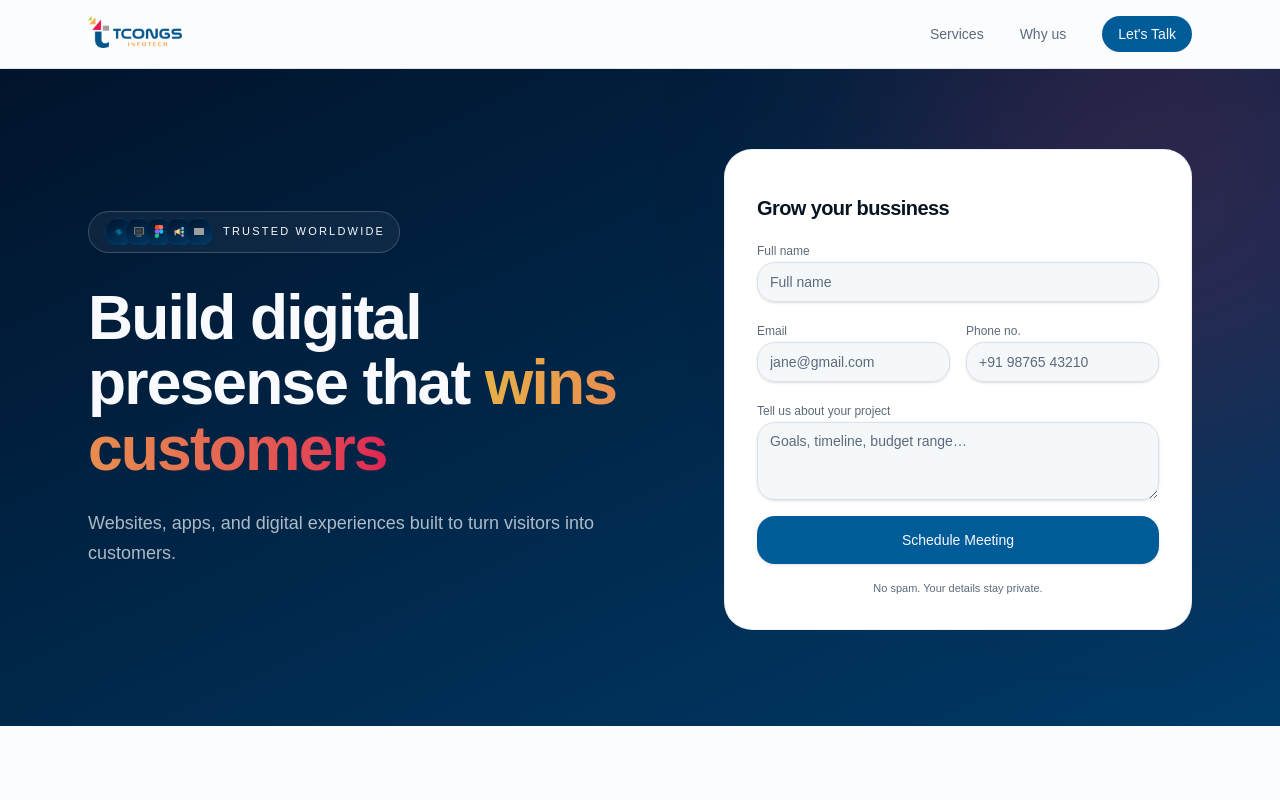
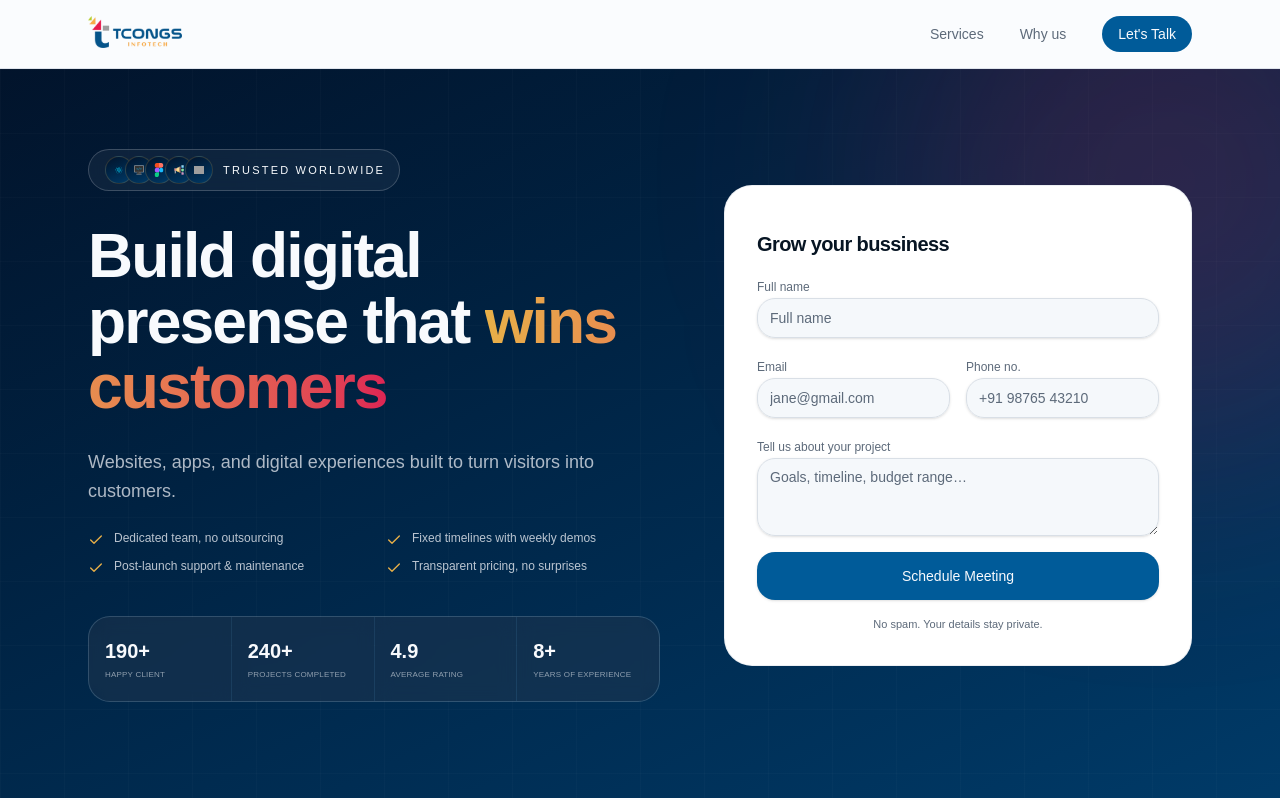
Before and after one commit to shubhamnar93/tcongs-redesgin, a Next.js app: page / in a window 1280 px wide. Built offline with nearby package versions, Linux system fonts and the light colour scheme; grey boxes are pictures that could not be loaded.

Commit message:
hero complete

```diff
--- /dev/null
+++ b/src/components/AchievmentGrid.tsx
@@ -0,0 +1,23 @@
+export const AchievmentGrid = () => {
+  return (
+    <div className="mt-10 grid max-w-xl grid-cols-2 md:grid-cols-4 gap-px overflow-hidden rounded-2xl border border-brand-foreground/10 bg-brand-foreground/10">
+      <IndividualAchievement text="190+" subText="Happy Client" />
+      <IndividualAchievement text="240+" subText="Projects Completed" />
+      <IndividualAchievement text="4.9" subText="Average rating" />
+      <IndividualAchievement text="8+" subText="Years of experience" />
+    </div>
+  )
+}
+
+const IndividualAchievement = ({ text, subText }: { text: string, subText: string }) => {
+  return (
+    <div className="bg-brand-deep/40 px-4 py-5 backdrop-blur">
+      <div className="font-display text-xl font-bold text-brand-foreground">
+        {text}
+      </div>
+      <div className="mt-1 text-[8px] uppercase tracking-wide text-brand-foreground/55">
+        {subText}
+      </div>
+    </div>
+  )
+}
--- a/src/components/Badge.tsx
+++ b/src/components/Badge.tsx
@@ -6,11 +6,11 @@ export const Badge = () => {
       <span>
       </span>
       <div className="flex">
-        <IconBox icon="/react.svg" index={1} />
-        <IconBox icon="/development.svg" index={2} />
-        <IconBox icon="/figma.svg" index={3} />
-        <IconBox icon="/branding.svg" index={4} />
-        <IconBox icon="/chip-ai-svgrepo-com.svg" index={5} />
+        <IconBox icon="/react.svg" />
+        <IconBox icon="/development.svg" />
+        <IconBox icon="/figma.svg" />
+        <IconBox icon="/branding.svg" />
+        <IconBox icon="/chip-ai-svgrepo-com.svg" />
       </div>
       Trusted Worldwide
     </span>
--- a/src/components/Hero.tsx
+++ b/src/components/Hero.tsx
@@ -1,10 +1,12 @@
+import { AchievmentGrid } from "./AchievmentGrid"
 import { Badge } from "./Badge"
 import { ContactForm } from "./ContactForm"
+import { HeroList } from "./HeroList"
 
 export const Hero = () => {
   return (
     <section className="relative overflow-hidden bg-gradient-brand pb-16 pt-8 md:pb-24 md:pt-20">
-      <div className="pointer-events-none absolute inset-0 bg-gradient-grid bg-gradient-size opacity-40"></div>
+      <div className="pointer-events-none absolute inset-0 bg-grid  opacity-40"></div>
       <div aria-hidden="true" className="pointer-events-none absolute -right-40 -top-40 h-[34rem] w-[34rem] rounded-full bg-crimson/20 blur-[120px]" />
       <div className="relative mx-auto grid max-w-6xl gap-8 px-5 sm:px-6 lg:grid-cols-[1.1fr_0.9fr] lg:items-center lg:gap-16">
         <div className="order-1 text-brand-foreground">
@@ -19,8 +21,16 @@ export const Hero = () => {
           <p className="mt-4 max-w-lg text-xs leading-relaxed text-brand-foreground/70 md:mt-7 md:text-lg">
             Websites, apps, and digital experiences built to turn visitors into customers.
           </p>
+          <div className="mt-6 hidden lg:block">
+            <HeroList />
+            <AchievmentGrid />
+          </div>
         </div>
         <ContactForm />
+        <div className="order-3 lg:hidden">
+          <HeroList />
+          <AchievmentGrid />
+        </div>
       </div>
     </section>
   )
--- /dev/null
+++ b/src/components/HeroList.tsx
@@ -0,0 +1,24 @@
+export const HeroList = () => {
+  return (
+    <ul className="grid gap-x-6 gap-y-2.5 sm:grid-cols-2">
+      <ListItem text="Dedicated team, no outsourcing" />
+      <ListItem text="Fixed timelines with weekly demos" />
+      <ListItem text="Post-launch support & maintenance" />
+      <ListItem text="Transparent pricing, no surprises" />
+    </ul>
+
+  )
+}
+const ListItem = ({ text }: { text: string }) => {
+  return (
+    <li className="flex items-start gap-2.5 text-xs text-brand-foreground/75">
+      <svg xmlns="http://www.w3.org/2000/svg" width="24" height="24" viewBox="0 0 24 24" fill="none" stroke="currentColor" strokeWidth="2" strokeLinecap="round" strokeLinejoin="round" className="lucide lucide-check mt-0.5 h-4 w-4 shrink-0 text-gold" aria-hidden="true" >
+        <path d="M20 6 9 17l-5-5">
+        </path>
+      </svg>
+      {text}
+    </li>
+
+  )
+
+}
--- a/src/components/IconBox.tsx
+++ b/src/components/IconBox.tsx
@@ -1,11 +1,9 @@
 import Image from "next/image"
 
-export const IconBox = ({ icon, index }: { icon: string, index: number }) => {
-  const classfrom = `-ml-1 md:-ml-2 h-[16px] md:h-[28px]  md:p-2 w-[16px] md:w-[28px] bg-gradient-brand border-1 border-primary/20 p-1  shrink-0 flex items-center justify-center rounded-full`
+export const IconBox = ({ icon }: { icon: string, }) => {
   return (
-    <div className={(classfrom)}>
+    <div className="-ml-1 md:-ml-2 h-[16px] md:h-[28px]  md:p-2 w-[16px] md:w-[28px] bg-gradient-brand border-1 border-gold/20 p-1  shrink-0 flex items-center justify-center rounded-full">
       <Image className="md:hidden" alt="figma" decoding="async" height="14" src={icon} width="14" />
-
       <Image className="md:flex hidden" alt="figma" decoding="async" height="24" src={icon} width="24" />
     </div>
   )
```
